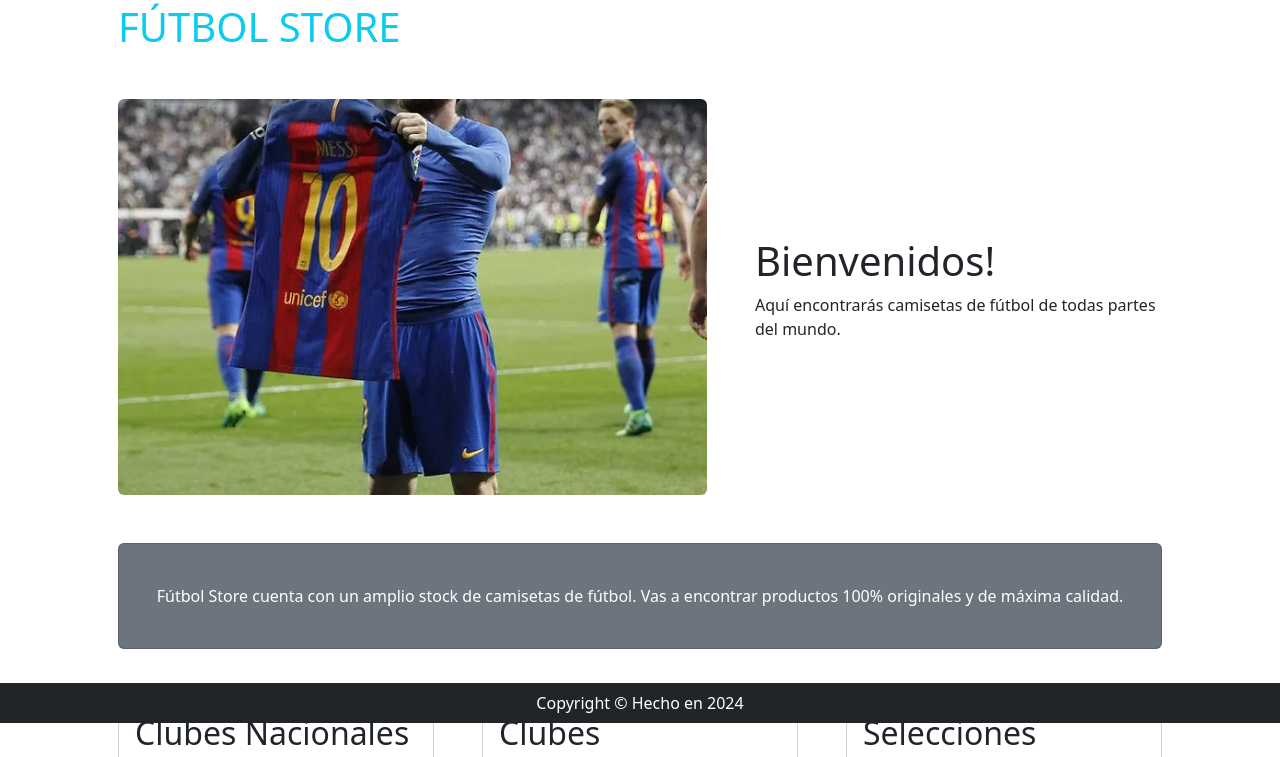
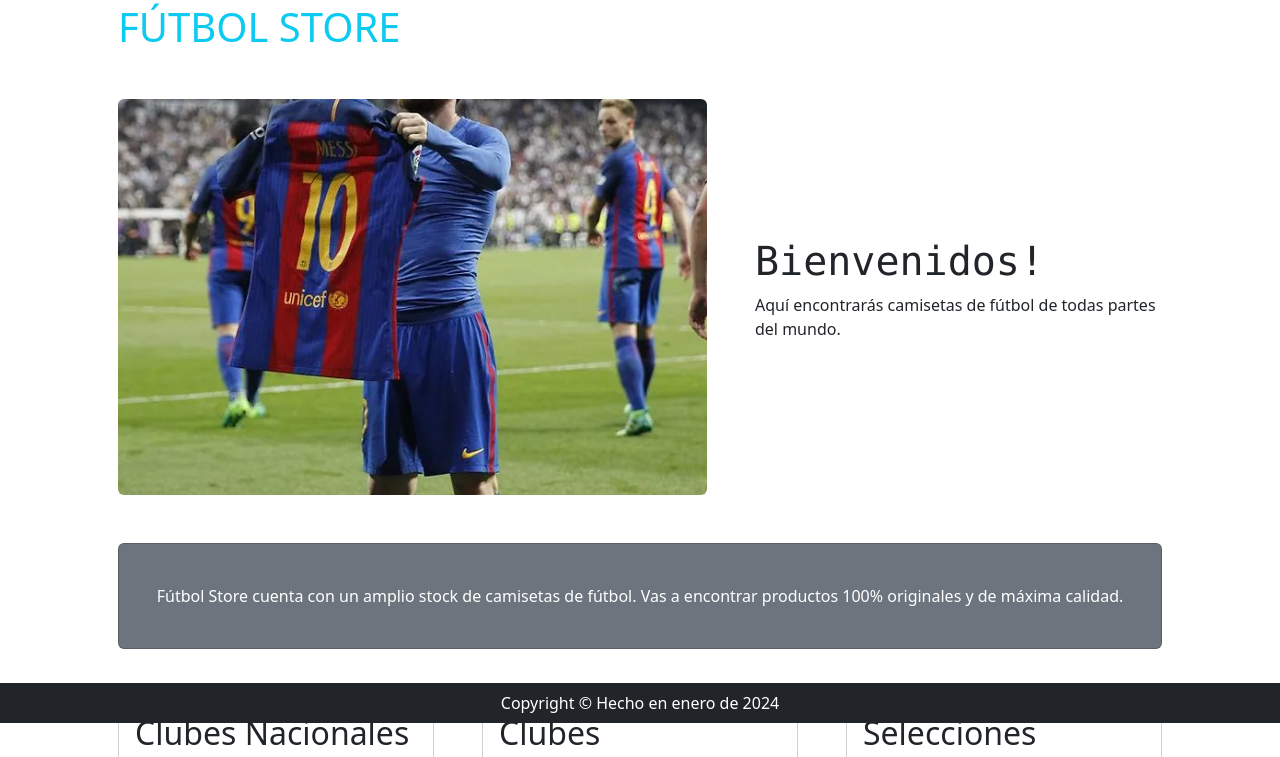
Before and after one commit to LucasMezza88/FinalProject-Mezzabotta, a Django app: page / in a window 1280 px wide. Shown: the part 77-834 px from the top of the page. Run offline with Django 5.2, Linux system fonts and the light colour scheme; tables that the repository leaves empty hold one stand-in row (values such as "Sample post"); some libraries are stand-ins or nearby versions.

Commit message:
Add style details

```diff
--- a/project/apps/core/templates/core/about.html
+++ b/project/apps/core/templates/core/about.html
@@ -1,5 +1,8 @@
 {% extends 'core/base.html' %}
 
+{% block title %}
+    | Nosotros
+{% endblock title %}
 
 {% block content_title %}
   Acerca de nosotros...
--- a/project/apps/core/templates/core/base.html
+++ b/project/apps/core/templates/core/base.html
@@ -8,8 +8,8 @@
         <meta name="description" content="" />
         <meta name="author" content="" />
         <title>
-            FinalProject
-            {% block title %} {% endblock title %}
+            Final Project
+            {% block title %}  {% endblock title %}
         </title>
         <!-- Favicon-->
         <link rel="icon" type="image/x-icon" href="{% static 'core/assets/favicon.ico' %}" />
--- a/project/apps/core/templates/core/footer.html
+++ b/project/apps/core/templates/core/footer.html
@@ -1,3 +1,3 @@
 <footer class="py-2 bg-dark fixed-bottom">
-    <div class="container px-4 px-lg-5 "><p class="m-0 text-center text-white">Copyright &copy; Hecho en 2024</p></div>
+    <div class="container px-4 px-lg-5 "><p class="m-0 text-center text-white">Copyright &copy; Hecho en enero de 2024</p></div>
 </footer>
--- a/project/apps/core/templates/core/index.html
+++ b/project/apps/core/templates/core/index.html
@@ -23,7 +23,7 @@
     <div class="row gx-4 gx-lg-5 align-items-center my-5">
         <div class="col-lg-7"><img class="img-fluid rounded mb-4 mb-lg-0" src="{% static 'core/imagenes/portada.webp' %}" alt="..." /></div>
         <div class="col-lg-5">
-            <h1 class="font-weight-light">Bienvenidos!</h1>
+            <h1 class="font-monospace">Bienvenidos!</h1>
             <p>Aquí encontrarás camisetas de fútbol de todas partes del mundo.</p>
         </div>
     </div>
--- a/project/apps/core/templates/core/login.html
+++ b/project/apps/core/templates/core/login.html
@@ -14,7 +14,6 @@
         {% csrf_token %}
         {{ form.as_p }}
         <input type="hidden" name="next" value="{% url 'core:index' %}">
-
         <button type="submit" class="btn btn-primary">Iniciar Sesión</button>
         <a href="{% url 'core:index' %}" class="btn btn-secondary">Cancelar</a>
 
--- a/project/apps/producto/templates/producto/productocategoria_form.html
+++ b/project/apps/producto/templates/producto/productocategoria_form.html
@@ -17,7 +17,7 @@
 
     <form method="post" class="form-control">
         {% csrf_token %}
-        {{ form }}
+        {{ form.as_p }}
         <button type="submit" class="btn btn-primary">Guardar</button>
         <a href="{% url 'producto:productocategoria_list' %}" class="btn btn-secondary">Cancelar</a>
 
```
Also changed, not shown: project/db.sqlite3.
